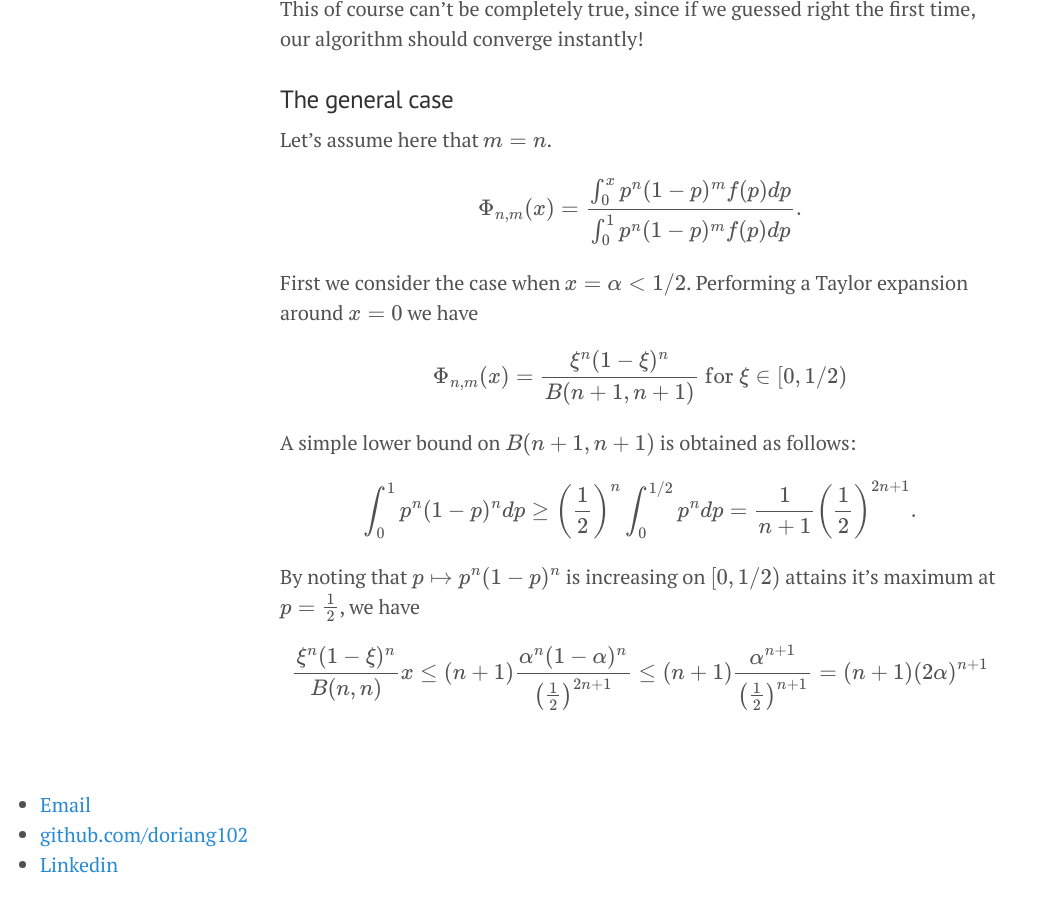
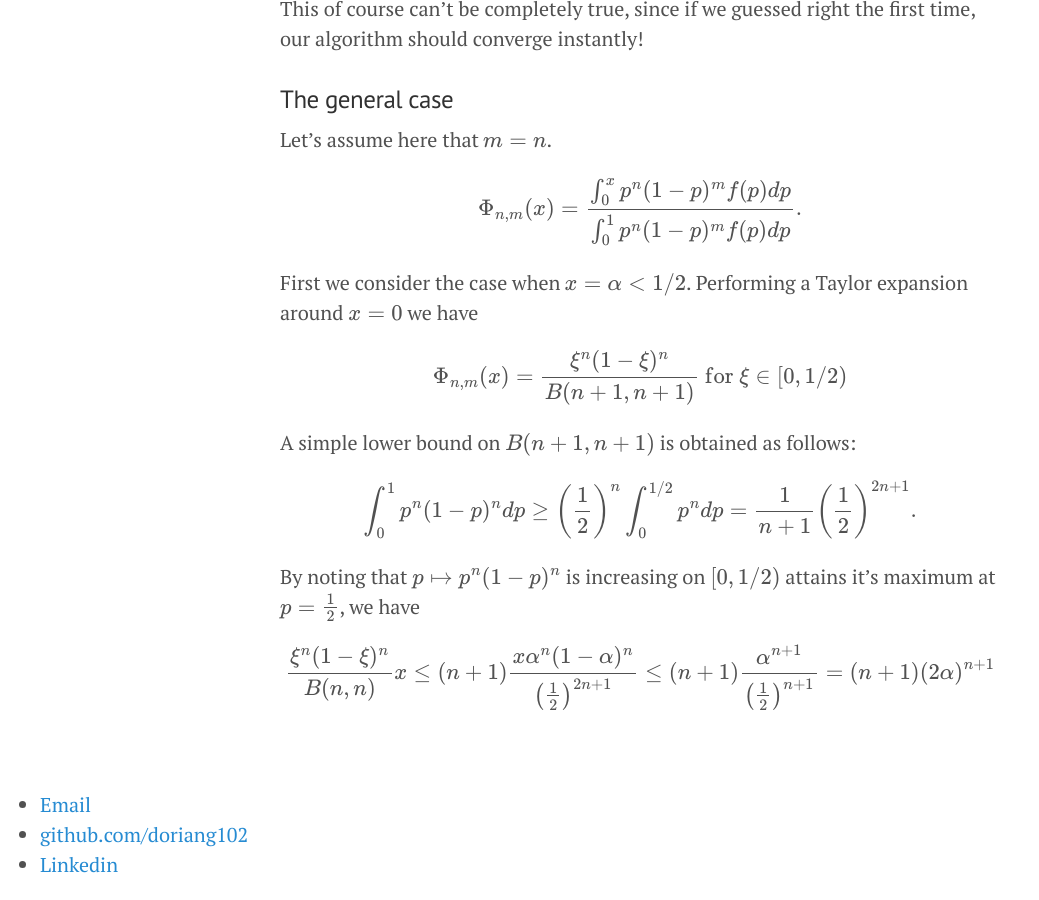
Before and after one commit to doriang102/doriang102.github.io, a Jekyll site: the page built from _posts/2017-06-10-hypothesis-testing-part-2.md, in a window 1280 px wide and 900 px high, scrolled down 2250 px. Shown: the whole window, without its empty margins (0-1039 px from the left). Built offline with Jekyll 4.4.1, drawn with Linux system fonts in a browser that asks for light colours; our own code applies the rules of GitHub Pages for plain Markdown files; formulas are drawn with MathJax 3.

Commit message:
Update 2017-06-10-hypothesis-testing-part-2.md

```diff
--- a/_posts/2017-06-10-hypothesis-testing-part-2.md
+++ b/_posts/2017-06-10-hypothesis-testing-part-2.md
@@ -77,4 +77,4 @@
 
 By noting that $$p \mapsto p^n (1-p)^n$$ is increasing on $$[0,1/2)$$ attains it's maximum at $$p = \frac{1}{2}$$, we have
 
-$$ \frac{\xi^n (1-\xi)^n}{B(n,n)}x \leq (n+1)\frac{\alpha^n (1-\alpha)^n}{\left(\frac{1}{2}\right)^{2n+1}} \leq (n+1) \frac{\alpha^{n+1}}{\left(\frac{1}{2}\right)^{n+1}} = (n+1)(2\alpha)^{n+1}$$
+$$ \frac{\xi^n (1-\xi)^n}{B(n,n)}x \leq (n+1)\frac{x\alpha^n (1-\alpha)^n}{\left(\frac{1}{2}\right)^{2n+1}} \leq (n+1) \frac{\alpha^{n+1}}{\left(\frac{1}{2}\right)^{n+1}} = (n+1)(2\alpha)^{n+1}$$
```
